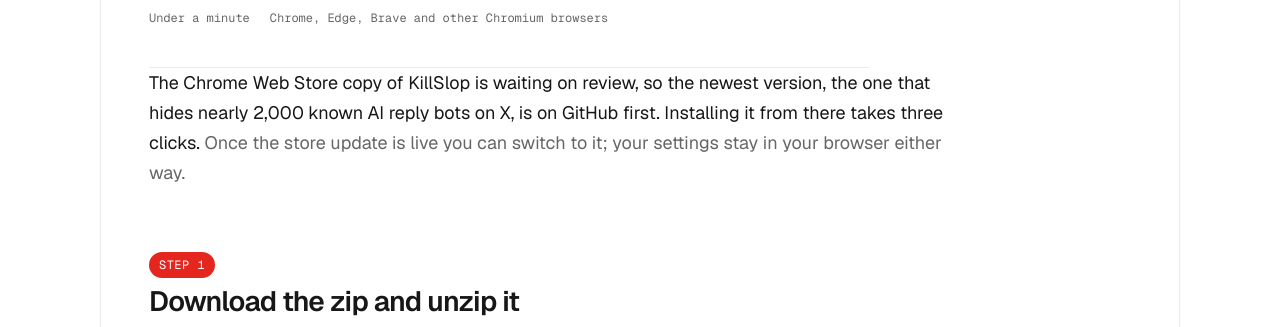
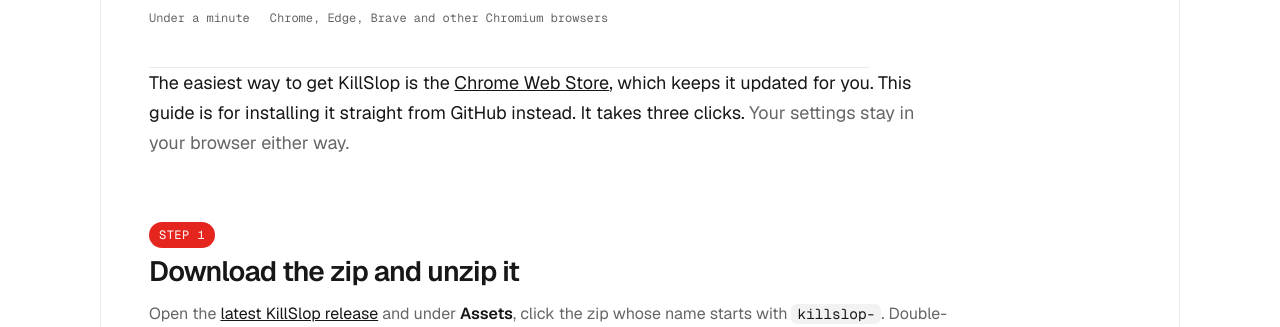
Before and after one commit to heyitsR1/killslop, a browser extension: page worker/public/site/install.html in a window 1280 px wide. Shown: the part 324-651 px from the top of the page. Drawn offline with Linux system fonts and the light colour scheme.

Commit message:
Send Get KillSlop to the Chrome Web Store now that it serves 2.0.0

```diff
--- a/worker/public/site/install.html
+++ b/worker/public/site/install.html
@@ -60,9 +60,9 @@
 
           <div class="guide">
             <p class="guide-lead">
-              The Chrome Web Store copy of KillSlop is waiting on review, so the newest version, the one that hides
-              nearly 2,000 known AI reply bots on X, is on GitHub first. Installing it from there takes three clicks.
-              <span class="muted">Once the store update is live you can switch to it; your settings stay in your browser either way.</span>
+              The easiest way to get KillSlop is the <a href="/get">Chrome Web Store</a>, which keeps it updated for you.
+              This guide is for installing it straight from GitHub instead. It takes three clicks.
+              <span class="muted">Your settings stay in your browser either way.</span>
             </p>
 
               <section class="guide-step" id="step-1" aria-labelledby="step-1-title">
```
Also changed, not shown: worker/src/site.js (+4 -5 lines).
